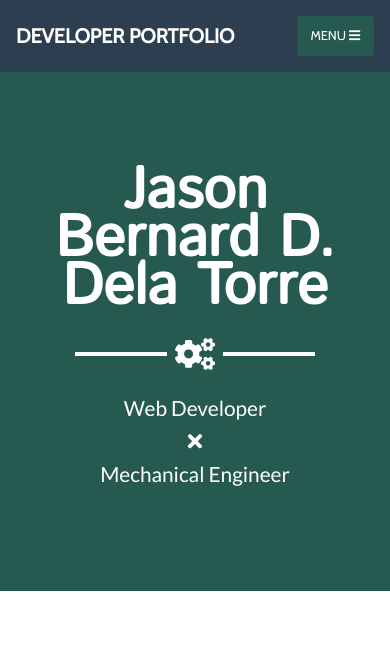
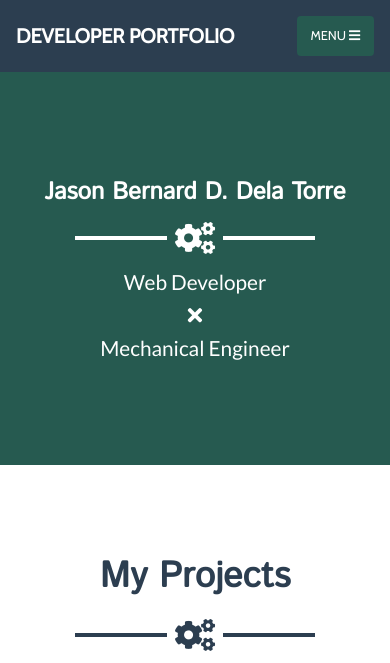
Before and after one commit to jbddelatorre/portfolio, a plain HTML site: page index.html in a window 390 px wide. Shown: the top 663 px of the page. Drawn offline with nearby package versions, Linux system fonts and the light colour scheme.

Commit message:
fix mobile responsiveness

```diff
--- a/assets/css/style.css
+++ b/assets/css/style.css
@@ -61,6 +61,32 @@ hr.star-dark:after {
     color: #2c3e50;
     background-color: #fff
 }
+
+.h1-name {
+    font-size: 48px !important
+}
+#header-hr {
+    margin: 20px auto 30px;
+}
+
+@media (max-width:992px) and (min-width:420px) {
+    .h1-name {
+        font-size: 32px !important
+    }
+}
+
+@media (max-width:420px) {
+    .h1-name {
+        font-size: 24px !important
+    }
+}
+
+@media (max-width:320px) {
+    .h1-name {
+        font-size: 22px !important
+    }
+}
+
 
 section {
     padding: 6rem 0
--- a/index.html
+++ b/index.html
@@ -81,8 +81,8 @@
     <!-- Header -->
     <header class="masthead bg-primary text-white text-center">
       <div class="container wow animated fadeInDown">
-        <h1 class="mb-0" style="font-size: 58px;">Jason Bernard D. Dela Torre</h1>
-        <hr class="star-light">
+        <h1 class="mb-0 h1-name">Jason Bernard D. Dela Torre</h1>
+        <hr class="star-light" id="header-hr">
         <div class="row">
           <div class="col-md-5 col-sm-12 title-right"><h2 class="font-weight-light mb-0">Web Developer<h2></div>
           <div class="col-md-2"><h2><i class="fas fa-times mx-3"></i></h2></div>
```
